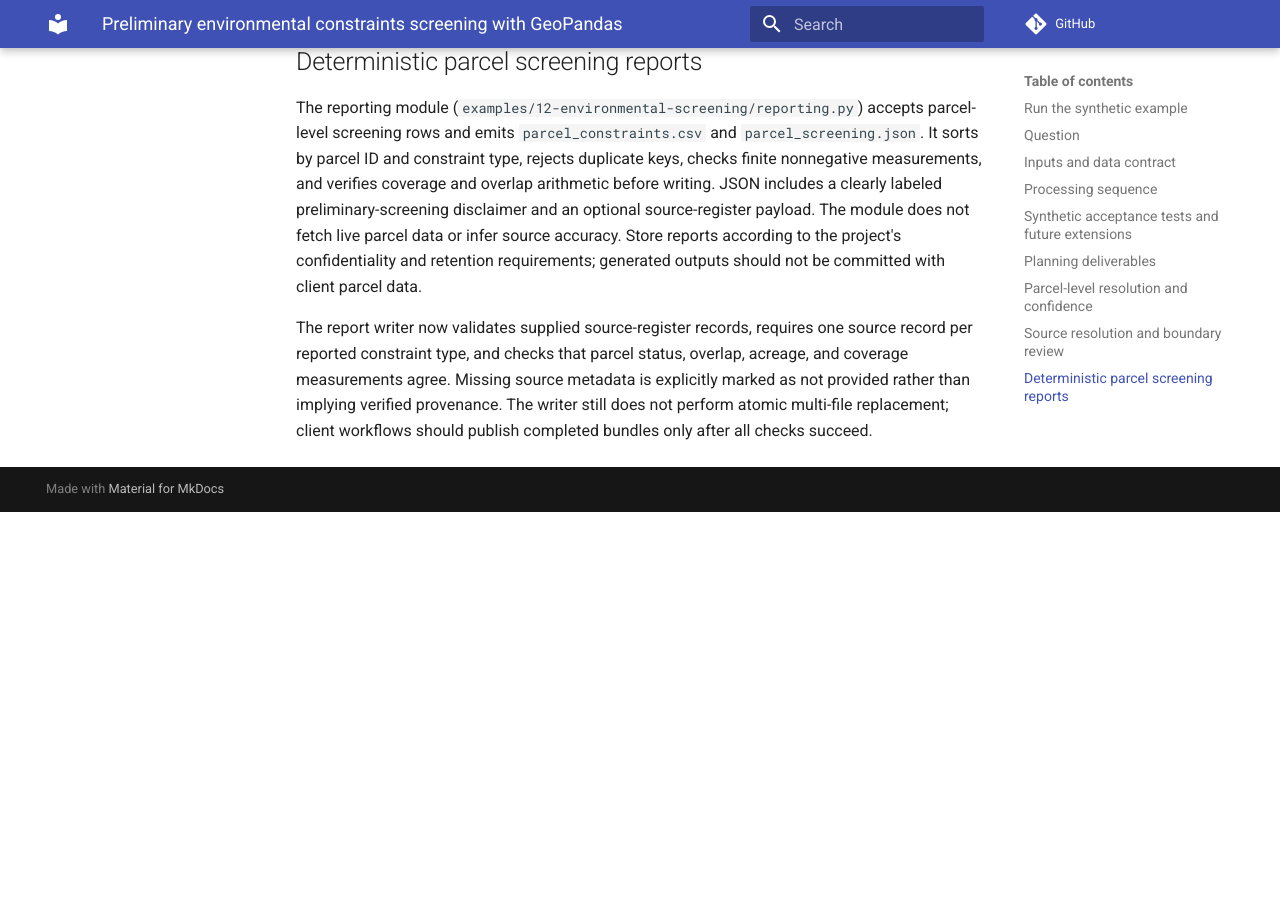
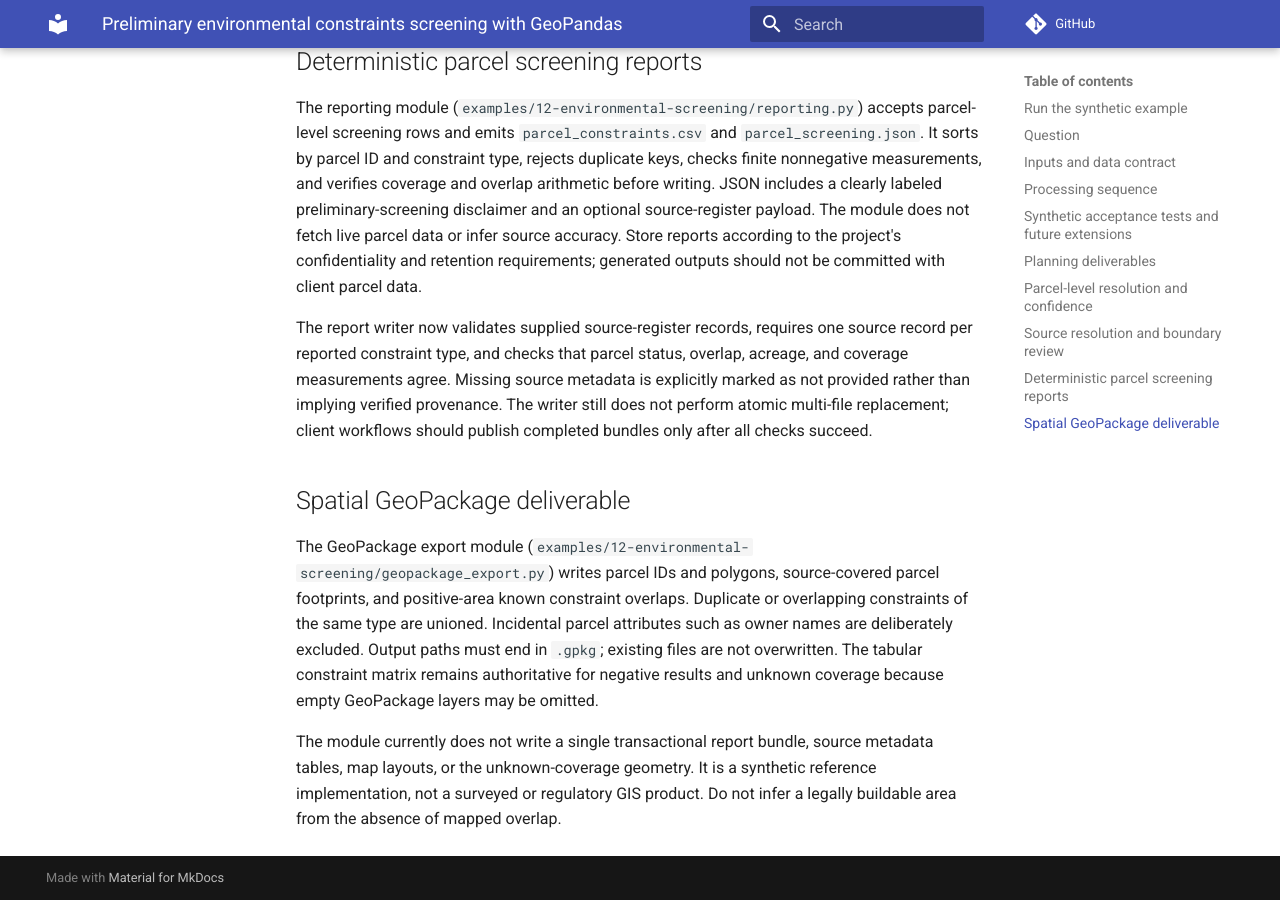
Before and after one commit to ZQM-Computing/geopandas-cookbook, an MkDocs documentation site: the page built from docs/environmental-screening.md, in a window 1280 px wide and 900 px high, scrolled down 3872 px. Built offline with MkDocs 1.6.1 and Material for MkDocs 9.7.7, drawn with Linux system fonts in a browser that asks for light colours; comment, search, counter and statistics services are not loaded; before the commit the page ends 4384 px from its top, so only the background shows below that.

Commit message:
docs: document GeoPackage parcel geometry deliverables and caveats

````diff
--- a/docs/environmental-screening.md
+++ b/docs/environmental-screening.md
@@ -7,7 +7,7 @@
 ```bash
 pip install -e . pytest
 python examples/12-environmental-screening/run.py
-python -m pytest tests/test_environmental_screening.py tests/test_parcel_environmental_screening.py tests/test_environmental_source_quality.py tests/test_environmental_reporting.py -q
+python -m pytest tests/test_environmental_screening.py tests/test_parcel_environmental_screening.py tests/test_environmental_source_quality.py tests/test_environmental_reporting.py tests/test_environmental_geopackage.py -q
 ```
 
 The example reports per-type mapped overlap or missing coverage for synthetic features only. It does not fetch authoritative datasets, write client deliverables, or produce a regulatory conclusion.
@@ -82,3 +82,9 @@ These functions do not yet integrate into a single client-report pipeline. Futur
 The reporting module (`examples/12-environmental-screening/reporting.py`) accepts parcel-level screening rows and emits `parcel_constraints.csv` and `parcel_screening.json`. It sorts by parcel ID and constraint type, rejects duplicate keys, checks finite nonnegative measurements, and verifies coverage and overlap arithmetic before writing. JSON includes a clearly labeled preliminary-screening disclaimer and an optional source-register payload. The module does not fetch live parcel data or infer source accuracy. Store reports according to the project's confidentiality and retention requirements; generated outputs should not be committed with client parcel data.
 
 The report writer now validates supplied source-register records, requires one source record per reported constraint type, and checks that parcel status, overlap, acreage, and coverage measurements agree. Missing source metadata is explicitly marked as not provided rather than implying verified provenance. The writer still does not perform atomic multi-file replacement; client workflows should publish completed bundles only after all checks succeed.
+
+## Spatial GeoPackage deliverable
+
+The GeoPackage export module (`examples/12-environmental-screening/geopackage_export.py`) writes parcel IDs and polygons, source-covered parcel footprints, and positive-area known constraint overlaps. Duplicate or overlapping constraints of the same type are unioned. Incidental parcel attributes such as owner names are deliberately excluded. Output paths must end in `.gpkg`; existing files are not overwritten. The tabular constraint matrix remains authoritative for negative results and unknown coverage because empty GeoPackage layers may be omitted.
+
+The module currently does not write a single transactional report bundle, source metadata tables, map layouts, or the unknown-coverage geometry. It is a synthetic reference implementation, not a surveyed or regulatory GIS product. Do not infer a legally buildable area from the absence of mapped overlap.
````
